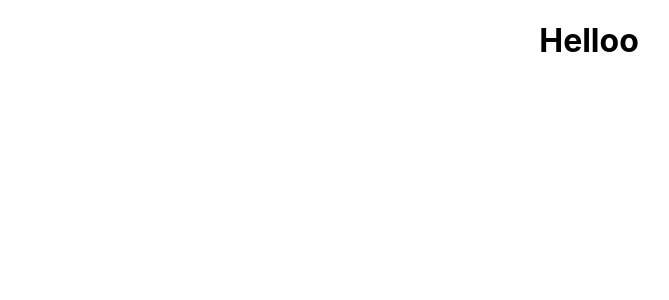
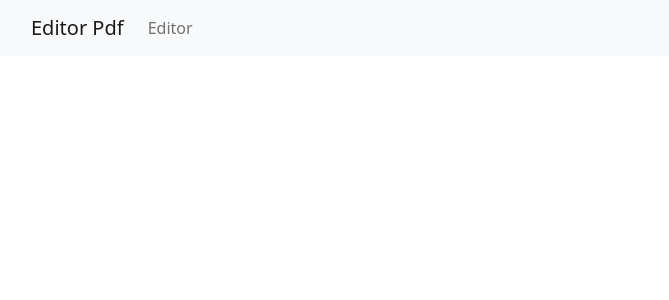
Before and after one commit to ansar-95/pdfEditorOnline, a React (Create React App) app: page / in a window 1280 px wide. Shown: the top 300 px of the page, without its empty margins (51-720 px from the left). Built offline with nearby package versions, Linux system fonts and the light colour scheme.

Commit message:
add header

```diff
--- a/package.json
+++ b/package.json
@@ -6,9 +6,11 @@
     "@testing-library/jest-dom": "^5.16.5",
     "@testing-library/react": "^13.4.0",
     "@testing-library/user-event": "^13.5.0",
+    "bootstrap": "^5.2.2",
     "react": "^18.2.0",
+    "react-bootstrap": "^2.5.0",
     "react-dom": "^18.2.0",
-    "react-scripts": "5.0.1",
+    "react-scripts": "^5.0.1",
     "web-vitals": "^2.1.4"
   },
   "scripts": {
--- a/src/App.css
+++ b/src/App.css
@@ -1,38 +1,3 @@
-.App {
-  text-align: center;
+body {
+  margin: 0;
 }
-
-.App-logo {
-  height: 40vmin;
-  pointer-events: none;
-}
-
-@media (prefers-reduced-motion: no-preference) {
-  .App-logo {
-    animation: App-logo-spin infinite 20s linear;
-  }
-}
-
-.App-header {
-  background-color: #282c34;
-  min-height: 100vh;
-  display: flex;
-  flex-direction: column;
-  align-items: center;
-  justify-content: center;
-  font-size: calc(10px + 2vmin);
-  color: white;
-}
-
-.App-link {
-  color: #61dafb;
-}
-
-@keyframes App-logo-spin {
-  from {
-    transform: rotate(0deg);
-  }
-  to {
-    transform: rotate(360deg);
-  }
-}
--- a/src/App.js
+++ b/src/App.js
@@ -1,10 +1,10 @@
-import logo from './logo.svg';
-import './App.css';
+import Header from './Components/HeaderItem/Header';
+import 'bootstrap/dist/css/bootstrap.min.css';
 
 function App() {
   return (
-    <div className="App">
-      <h1>Helloo</h1>
+    <div>
+      <Header/>
     </div>
   );
 }
--- a/src/Components/HeaderItem/Header.js
+++ b/src/Components/HeaderItem/Header.js
@@ -1,10 +1,22 @@
 import './header.css'
-
+import Container from 'react-bootstrap/Container';
+import Nav from 'react-bootstrap/Nav';
+import Navbar from 'react-bootstrap/Navbar';
 
 function Header() {
     return (
       <header>
-
+        <Navbar bg="light" expand="lg">
+            <Container>
+              <Navbar.Brand href="#home">Editor Pdf</Navbar.Brand>
+              <Navbar.Toggle aria-controls="basic-navbar-nav" />
+              <Navbar.Collapse id="basic-navbar-nav">
+                <Nav>
+                  <Nav.Link href="#home">Editor</Nav.Link>
+                </Nav>
+              </Navbar.Collapse>
+            </Container>
+    </Navbar>
       </header>
     );
   }
--- a/src/Components/HeaderItem/header.css
+++ b/src/Components/HeaderItem/header.css
@@ -0,0 +1,3 @@
+.navigation {
+    float: right;
+}
```
Also changed, not shown: 1 other file (tests, documents, lock files or other folders).
